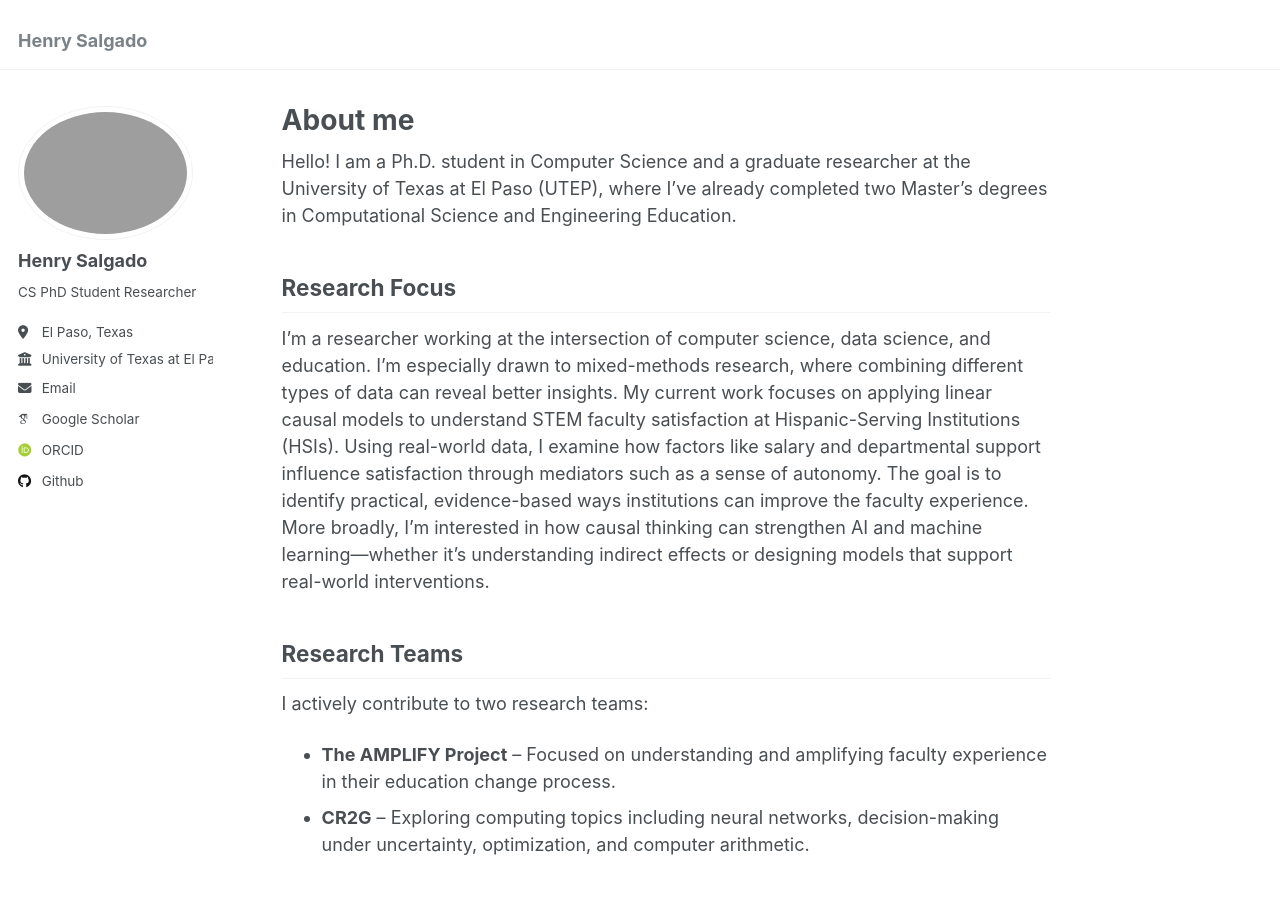
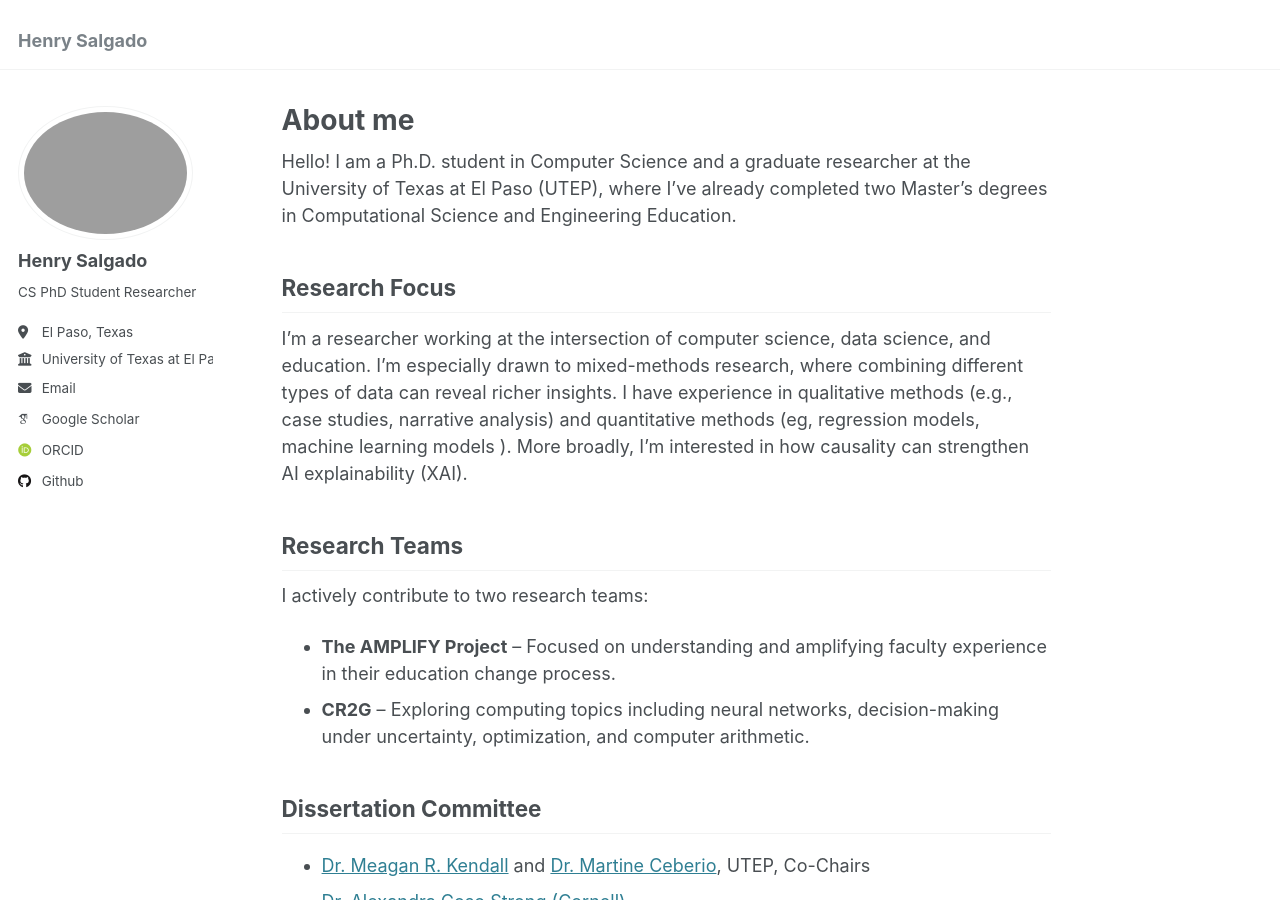
Before and after one commit to eigenhenry/eigenhenry.github.io, a Jekyll site: the page built from _pages/about.md, in a window 1280 px wide and 900 px high. Built offline with Jekyll 4.4.1, drawn with Linux system fonts in a browser that asks for light colours; some web fonts are replaced.

Commit message:
Update about.md

```diff
--- a/_pages/about.md
+++ b/_pages/about.md
@@ -10,7 +10,7 @@
 Hello! I am a Ph.D. student in Computer Science and a graduate researcher at the University of Texas at El Paso (UTEP), where I've already completed two Master's degrees in Computational Science and Engineering Education.
 
 ## Research Focus
-I’m a researcher working at the intersection of computer science, data science, and education. I’m especially drawn to mixed-methods research, where combining different types of data can reveal better insights. My current work focuses on applying linear causal models to understand STEM faculty satisfaction at Hispanic-Serving Institutions (HSIs). Using real-world data, I examine how factors like salary and departmental support influence satisfaction through mediators such as a sense of autonomy. The goal is to identify practical, evidence-based ways institutions can improve the faculty experience. More broadly, I’m interested in how causal thinking can strengthen AI and machine learning—whether it’s understanding indirect effects or designing models that support real-world interventions.
+I’m a researcher working at the intersection of computer science, data science, and education. I’m especially drawn to mixed-methods research, where combining different types of data can reveal richer insights. I have experience in qualitative methods (e.g., case studies, narrative analysis) and quantitative methods (eg, regression models, machine learning models ). More broadly, I’m interested in how causality can strengthen AI explainability (XAI).
 
 ## Research Teams
 I actively contribute to two research teams:
```
